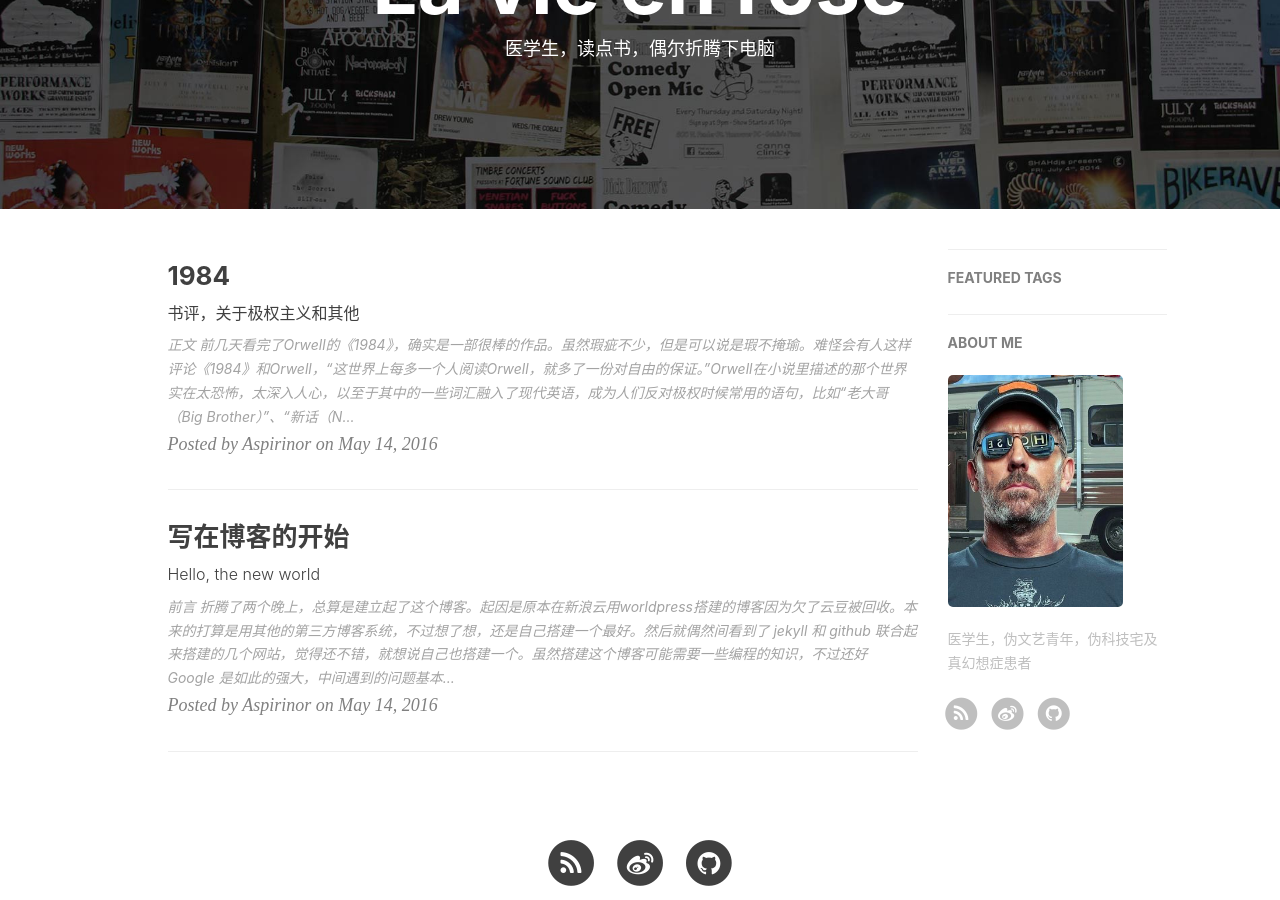
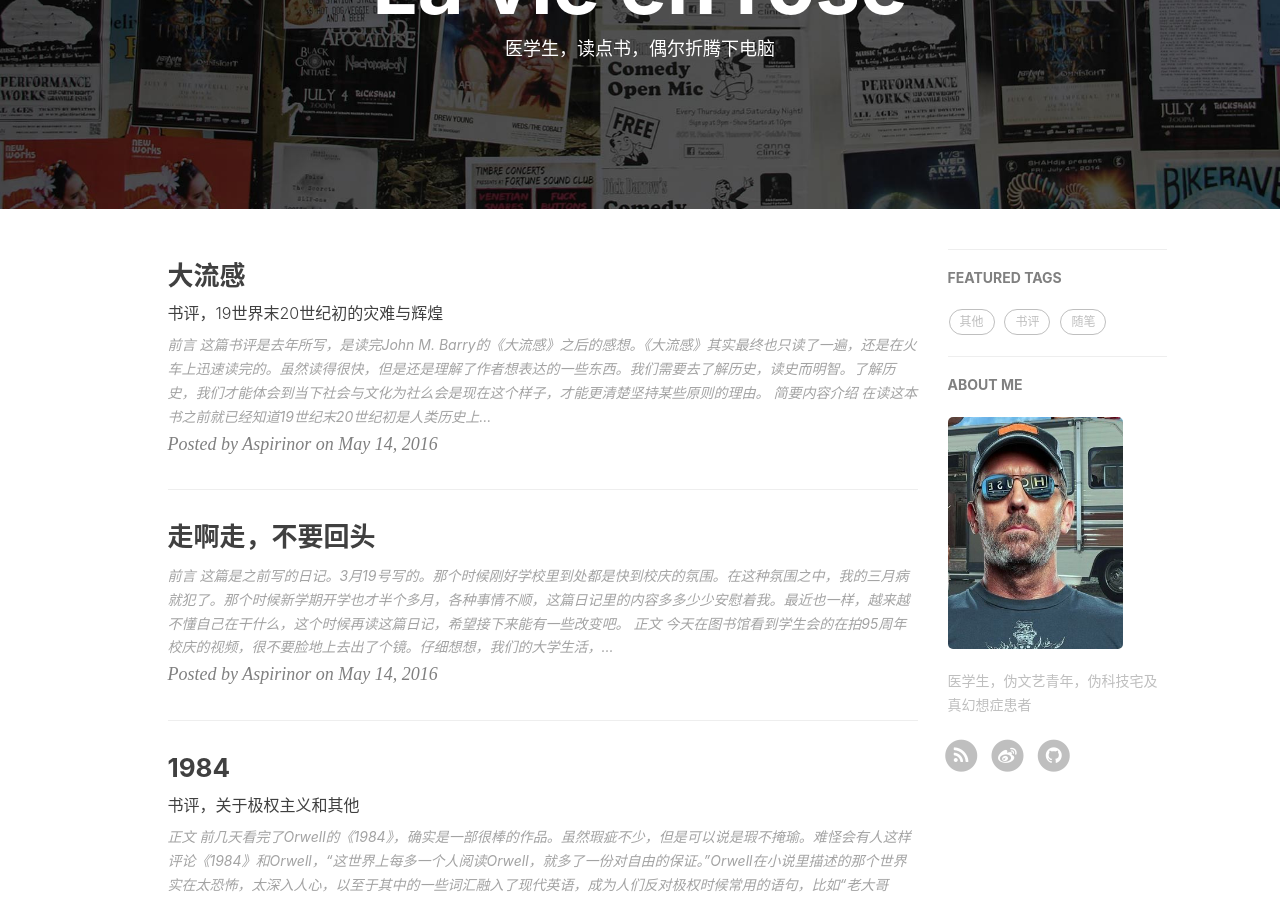
Before and after one commit to Aspirinor/aspirinor.github.com, a Jekyll site: the page built from index.html, in a window 1280 px wide and 900 px high, scrolled down 209 px. Built offline with Jekyll 4.4.1, drawn with Linux system fonts in a browser that asks for light colours; nearby versions of some CDN libraries; the list of posts is cut into pages by our own code; comment, search, counter and statistics services are not loaded.

Commit message:
提交jekyll默认页面

```diff
--- a/_config.yml
+++ b/_config.yml
@@ -67,7 +67,7 @@ sidebar-avatar:  /img/avatar-aspirinor.jpg    # use absolute URL, seeing it's us
 
 # Featured Tags
 featured-tags: true                  # whether or not using Feature-Tags
-featured-condition-size: 1              # A tag will be featured if the size of it is more than this condition value
+featured-condition-size: 0              # A tag will be featured if the size of it is more than this condition value
 
 
 port: 5012
--- /dev/null
+++ b/_posts/2016-05-14-daliugan.md
@@ -0,0 +1,37 @@
+---
+layout: post
+title: 大流感
+subtitle: 书评，19世界末20世纪初的灾难与辉煌
+author: Aspirinor
+header-img: img/post-bg-daliugan.jpg
+catalog: true
+date: 2016-05-14 19:45:43 +0800
+tag: 书评
+---
+## 前言
+
+这篇书评是去年所写，是读完John M. Barry的《大流感》之后的感想。《大流感》其实最终也只读了一遍，还是在火车上迅速读完的。虽然读得很快，但是还是理解了作者想表达的一些东西。我们需要去了解历史，读史而明智。了解历史，我们才能体会到当下社会与文化为社么会是现在这个样子，才能更清楚坚持某些原则的理由。
+
+<img src="https://img3.doubanio.com/lpic/s27080492.jpg" >
+
+## 简要内容介绍
+
+在读这本书之前就已经知道19世纪末20世纪初是人类历史上最璀璨的时代之一，不过那时候是只知道对物理学和化学而言是这样，现在才明白那个年代果真是现代自然科学的辉煌年代，是有金色光芒笼罩的黄金时代。大流感的那个年代，1918年前后，恰好是一战快要结束的时候，那是刚从世纪之交中苏醒过来的世界，整个世界在不断地紧密联系在一起，所以一战虽然只限于欧洲，20年后二战的战火就已经燃烧了全球。这本书从约翰·霍普金斯大学的建立谈起，那是在大流感发生之前的事情，但正是因为霍普金斯，美国医学的面貌改变了，才有足够的实力去对抗大流感，才会有艾弗里（Avery）在基于肺炎链球菌的研究——一项与大流感直接相关的研究上引发了现代生命科学的一场革命，最终造就了现代分子生物学。
+
+从历史纪实的角度来讲，这本书讲得有点过多。虽然我理解作者讲了那么多韦尔奇的故事、霍普金斯的故事美国为何参战的故事其实是为了扩充这个背景，毕竟历史不是一个横断面，每一个事件的发生都有它的背景在，可是这样让整本书显得冗长，让我差点读不下去。不过大流感——从书中讲的那些事中可以判断——确实是一个承前启后的大事件，所承的"前"是19世纪末20世纪初医学随自然科学发展而走向现代、美国医学教育体系开始变得现代化的一个大背景，启的"后"则是大流感时期的研究所直接导致的一系列大事件，其中最重要的，就是艾弗里研究的肺炎链球菌所导致的现代分子生物学革命。
+
+## 关于韦尔奇
+
+书中开始其实一直在讲一个人——韦尔奇，一个在当今医学教材中只有在提到产气荚膜杆菌的时候才可能会提到的人。在没有读这本书之前，我甚至不清楚这个人的存在，不知道他在美国现代医学的发展——从某种意义上，便是世界范围内现代医学的发展中起到了如此重要的作用。他有着一种神奇的魅力和慧眼识珠的天赋，他改造了美国医学的教学模式，使霍普金斯从零变成如今全美乃至全世界最好的医学院。可是他却不为常人所知，他终身未婚、他孤僻，但他又很善于笼络他人。韦尔奇像是一个幕后的英雄——对于普通大众而言，而对于那些被普通大众视为英雄的人——那些科学家们，他们明白韦尔奇的贡献无人可及。书中提到的其他人物多少有些韦尔奇的影子在里面，保罗·刘易斯、艾弗里还有其他与大流感直接相关的人，他们被韦尔奇所吸引，他们是韦尔奇所挑选，他们也是韦尔奇的一片影。
+
+## 对本书的简要评价
+
+抛去这些冗长的背景和人物，这本书对大流感本身的描述相当不错。从威尔逊政府的作为到科学家们的努力，从第一次世界大战到大流感流行的惨状，每一丝都很有画面感。这场被当时的人称作"西班牙流感"，后来又被认为是黑死病的流感流行开始于美国的一个偏远小镇，病毒随征兵流散到了军营，又从军营流散到另一个军营，然后随军队流散到了欧洲战场，随劳工流散到亚洲——尤其是印度和中国。死亡率之高，远超普通的流感，并且当时刚开始在医学中使用数学——简单的数学，尤其是统计学的那群医生发现，死去的往往是青壮年。可以想象当时的美国和全世界有多惶恐。那时现代医学才刚刚开始有了理论，科赫的病菌学说刚刚被承认为事实，抗生素尚未发现，旧的医学被推翻了，现代的有效的医学尚未完全建立。当时对免疫系统的研究较多，已经有了抗毒素血清，但是肺炎链球菌——流感最常见的继发感染血清型大多，难以出现一种完全有效的血清。总的来说，科学家在努力，但是死亡在继续。而政府，像在战争中的所有政府一样，在封锁消息，在试图消除惶恐。当时流感还未流行以前，美国上下已经是同仇敌忾，已经在战争状态，监视国民，监视外来移民——尤其是德裔移民。流感爆发以后，为了不让士气低落，消息一直被封锁，政府不做任何事来防止流感的流行——害怕引起民众恐慌，直到大批大批的民众开始死亡。在军队，军队领导完全无视医生的建议，毕竟当时的医学还尚在襁褓，流感一直在军队中蔓延，一直蔓延到全世界。这是现代医学发展开始以来遇到的最大的挑战，在这个过程中，医学与各种领域的摩擦，以及其他领域之间相互的摩擦将深深地影响我们的世界，造就了我们现在所见的一切。
+
+## 其他的内容
+
+从很多角度来看，上个世纪初是全世界非常非常辉煌的一个时代。物理学的相对论与量子论，化学借由量子力学而发展起来的现代理论，遗传学理论的再发现，医学借由生物学、化学、物理学的发展而日臻完善。可以说那是一个奇迹的时代，那个时代所涌现出的杰出科学家们创造了传奇。人类历史上从来不缺天灾人祸，可偏偏就是这些灾祸铸就了每一个时代以及后继时代的基调。从某种意义上讲，我们可能要感谢大流感，感谢大流感带给我们现在这个医疗完善的时代。
+
+但是我还要多说两句，这本书的第一章回忆了医学史，里面有几个很有趣的观点。其中有一部分关于理性演绎与逻辑思考而产生的医学——传统（希波克拉底-盖伦）医学与实验与理论并重的科学化的现代医学之间的过渡。盖伦将希波克拉底的体液学说高度抽象化，使其变成不可知的非实体概念，因为这个学说与"解剖事实不符"。听起来很熟悉吧，简直如同我们的传统中医一样。可是没有想象中那么美好，这样纯粹理性的逻辑演绎不适用与自然科学中的很多部分。我们首先要有一个观察和实验得出的坚实基础，才能去使用逻辑。其实要做的工作很简单，所用的数学——大多数是统计学也很简单，可是这背后所蕴含的现代思想，则要在希波克拉底诞生千年之后才出现。而这样的思想一但出现，传统医学马上土崩瓦解，转而逐渐形成我们现在的现代医学。
+
+其实书中还有很多地方我没有提到，有很多地方穿插着一些非常有趣的观点。好多东西可能要等我再次读完之后再来补充。总而言之，一句话：这本书确实是一部杰作，值得一读再读。
--- /dev/null
+++ b/_posts/2016-05-14-zouazou.md
@@ -0,0 +1,27 @@
+---
+layout: post
+title: 走啊走，不要回头
+subtitle:
+author: Aspirinor
+header-img: img/post-bg-2015.jpg
+catalog: true
+date: 2016-05-14 19:24:14 +0800
+tag: 随笔
+---
+## 前言
+
+这篇是之前写的日记。3月19号写的。那个时候刚好学校里到处都是快到校庆的氛围。在这种氛围之中，我的三月病就犯了。那个时候新学期开学也才半个多月，各种事情不顺，这篇日记里的内容多多少少安慰着我。最近也一样，越来越不懂自己在干什么，这个时候再读这篇日记，希望接下来能有一些改变吧。
+
+## 正文
+
+今天在图书馆看到学生会的在拍95周年校庆的视频，很不要脸地上去出了个镜。仔细想想，我们的大学生活，其实正在接近尾声呢，而那些今天参与视频出演的演员们，大多才是大一新生吧，我们好像已经走了好长一段路呢。记得**《House》**里Foreman的妈妈曾经说Foreman只知道往前走，从来不回头。多好啊，只是往前走，从来不回头，回头如我，就只会永远停留。
+
+中午的时候，二期食堂门口在做寝室文化节的宣传，放着不同年代，不同曲风的歌。突然就听到了**陈绮贞**的**《鱼》**，那是高中时同桌最喜欢的歌，她说她喜欢那种颓废里涌现的不甘于颓废的美丽。三年过去，又一次听到这首歌，突然懂她的心思了，如果没颓废过，是不会懂如何从颓废中看出美丽的。
+
+晚上去跑步，耳边的旋律是**The Ricecookers**的**NAMInoYUKUSAKI（波のゆくさき）**。自从去年生日的时候在B站看了 **《SPEC》** 后，就突然喜欢上这首诡异风格的歌曲了，也说不上为什么，就隐约觉得他们那种自由自在的唱法和多变的编曲里面存在着我想要的答案。虽然现在我无法表达那是什么，但只是无法说出口，我了解我心里其实清楚。
+
+晚上跑着跑着，跑完习惯性的五圈后，突然想，能不能再跑个一圈；跑到第六圈的时候想，能不能跑个十圈。然后就没停，一直跑了十圈，大二一个体育老师说过，其实跑步不要想着停，可以一直跑，跑到跑不动为止。
+
+其实一直相信**《House》**里说的，"People don't change." 可能我一直都还是十多年前会因为拿肥皂水和紫甘蓝汁当酸碱指示剂而做出和书上说的一模一样的实验结果而欢呼雀跃的小孩子，但是之后的事情包裹着我，一层又一层，然后是现在的我。我当然愿意接受现在的我的样子，因为他是过去我所做的一切的产物。过去不可能发生任何变化，后悔也好，无怨也罢，他都是我的一部分。不过我还是想把他一层一层的撕开，留下那些我现在认为重要的，去掉我所讨厌的。然而这撕开又保留的行为，又好像是在我原本的自己身上多加了一层，不是吗？说到底，不变的始终是过去，而能发生变化的，就只有未来而已。**《求婚大作战》**里健三一次又一次穿越回过去，但还是改变不了现实，礼婚礼上的新郎始终不是他。但是最后当他回到现在，决定立足现在改变未来的时候，奇迹之门不就为他打开了吗？人真的不会改变，因为过去无法改变，过去的你决定现在的你。但未来的你由现在的你来决定，所以人又是可以变化的。这一切不停地循环往复，多奇妙的一首歌。
+
+所以啊，一直走啊走，要自由也好，要梦想也好，要这些美丽的东西，就永远不要停留，不要回头。
```
Also changed, not shown: img/post-bg-daliugan.jpg (added).
